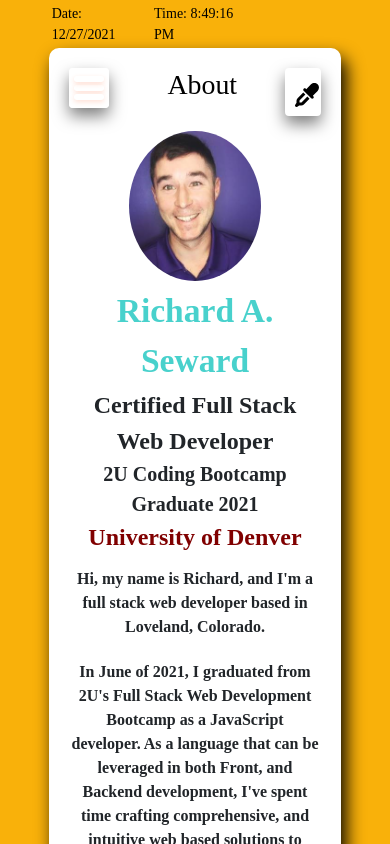
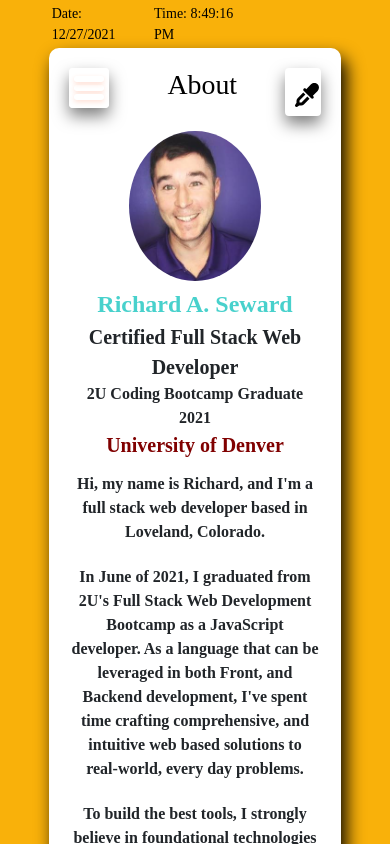
Before and after one commit to raseward14/Responsive-Portfolio, a React (Create React App) app in the folder client/: page /about in a window 390 px wide. Shown: the top 844 px of the page. Built offline with nearby package versions, Linux system fonts and the light colour scheme; a web font is replaced by a local one.

Commit message:
DEV-144[complete] about section is responsive and rewritten

```diff
--- a/client/src/components/Bio/style.css
+++ b/client/src/components/Bio/style.css
@@ -57,6 +57,41 @@
 
 @media (max-width: 950px) {
     .bio-container {
+        width: calc(4 * (100% / 5));
+}
+    .image-container {
+        float: none;
+        width: 100%;
+    }
+    .about-container {
+        width: 100%;
+        float: left;
+        text-align: center;
+    }
+
+    .my-headshot {
+        height: 20em;
+    }
+    .subheading-name {
+        font-size: 2.10em;
+    }
+
+    .subheading1 {
+        font-size: 1.75em;
+    }
+
+    .subheading2 {
+        font-size: 1.75em;
+    }
+
+    .subheading3 {
+        font-size: 1.5em;
+
+    }
+}
+
+@media (max-width: 767px) {
+    .bio-container {
         width: calc(5 * (100% / 5));
 }
     .image-container {
@@ -75,6 +110,22 @@
         padding: 5px;
         height: 10em;
     }
+    .subheading-name {
+        font-size: 1.5em;
+    }
+
+    .subheading1 {
+        font-size: 1.25em;
+    }
+
+    .subheading2 {
+        font-size: 1.25em;
+    }
+
+    .subheading3 {
+        font-size: 1em;
+
+    }
 }
 
 @media (max-width: 321px) {
```
